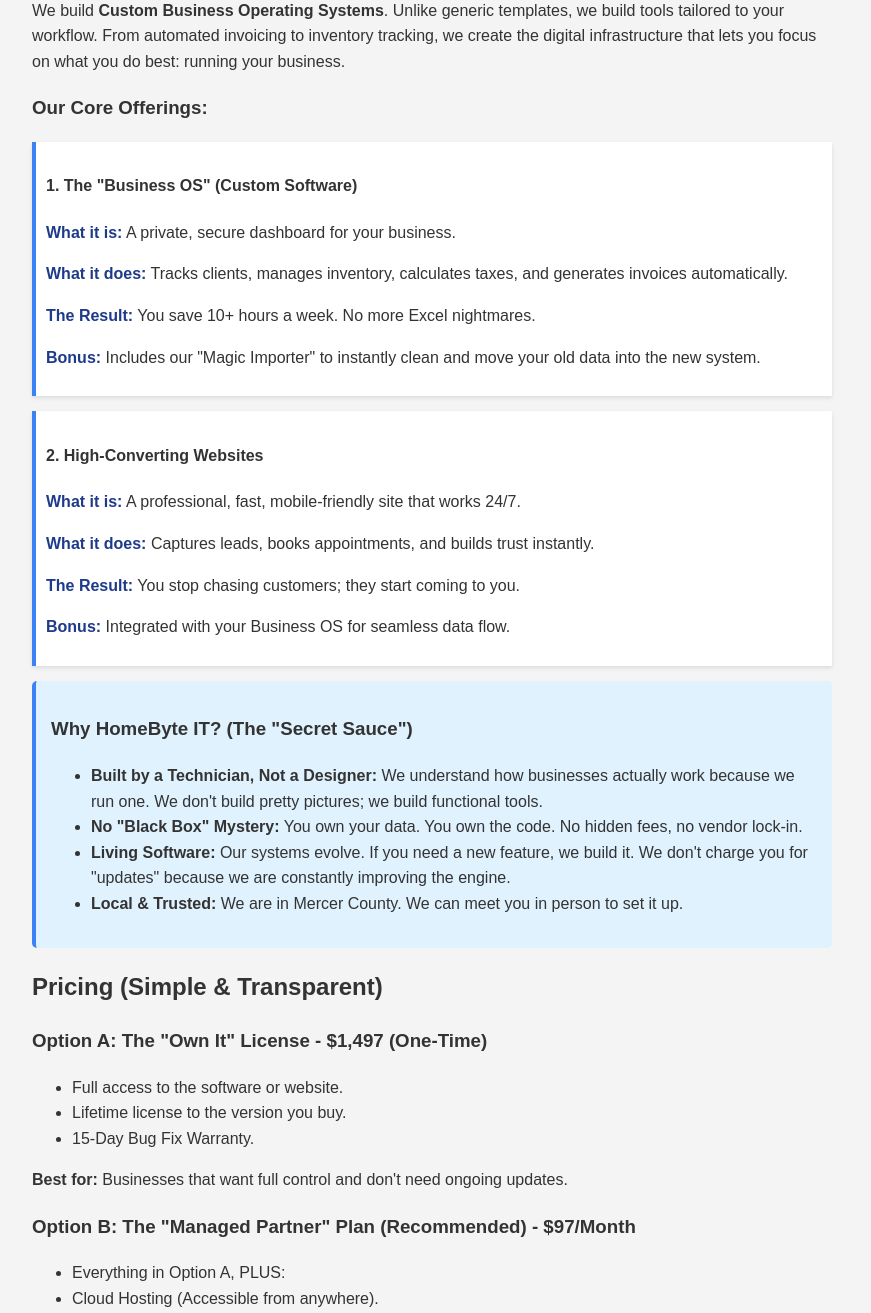
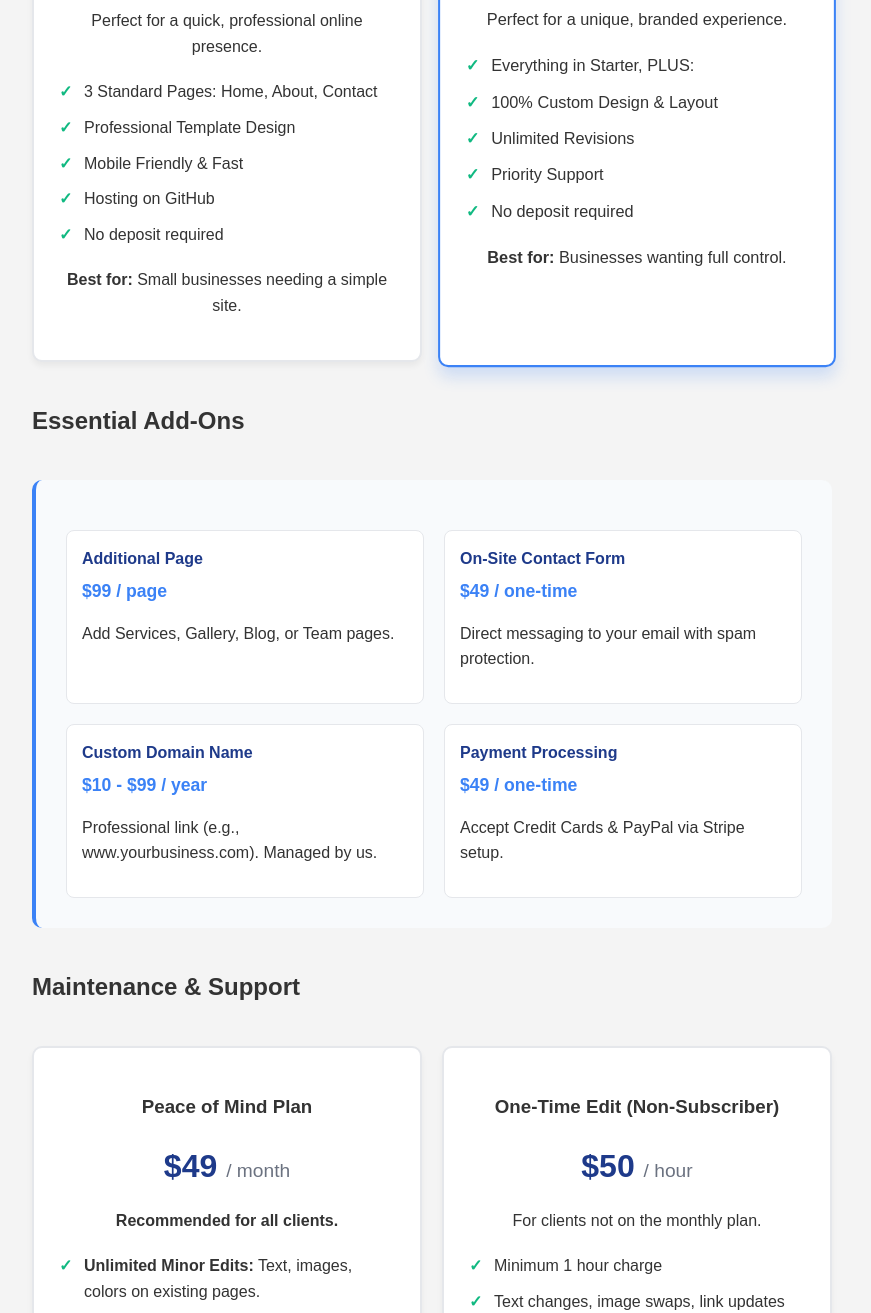
Before and after one commit to CipherLogsPlus/HomeByte-IT, a plain HTML site: page public/custom-design.html in a window 1280 px wide. Shown: the part 555-1868 px from the top of the page, without its empty margins (208-1079 px from the left). Drawn offline with Linux system fonts and the light colour scheme.

Commit message:
Update custom-design.html

```diff
--- a/public/custom-design.html
+++ b/public/custom-design.html
@@ -3,100 +3,271 @@
 <head>
     <meta charset="UTF-8">
     <meta name="viewport" content="width=device-width, initial-scale=1.0">
-    <meta name="description" content="Stop wasting time on tech. Start growing your business with custom software and websites built for your workflow by HomeByte IT.">
-    <title>Custom Tools | HomeByte IT</title>
+    <meta name="description" content="Professional custom website design and software development by HomeByte IT. Affordable, secure, and built for your business.">
+    <title>Custom Websites & Software | HomeByte IT</title>
     <link rel="stylesheet" type="text/css" href="style.css">
     <script src="nav.js" defer></script>
+
+    <!-- Additional Styles for Pricing Section -->
+    <style>
+        .pricing-grid {
+            display: flex;
+            flex-wrap: wrap;
+            gap: 20px;
+            justify-content: center;
+            margin: 40px 0;
+        }
+        .pricing-card {
+            background: white;
+            border: 2px solid #e5e7eb;
+            border-radius: 10px;
+            padding: 25px;
+            flex: 1;
+            min-width: 300px;
+            max-width: 450px;
+            text-align: center;
+            box-shadow: 0 4px 6px rgba(0,0,0,0.05);
+        }
+        .pricing-card.highlight {
+            border-color: #3b82f6;
+            box-shadow: 0 10px 15px rgba(59, 130, 246, 0.2);
+            transform: scale(1.02);
+            position: relative;
+        }
+        .pricing-card.highlight::before {
+            content: "Most Popular";
+            position: absolute;
+            top: -12px;
+            left: 50%;
+            transform: translateX(-50%);
+            background: #3b82f6;
+            color: white;
+            padding: 4px 12px;
+            border-radius: 15px;
+            font-size: 0.85em;
+            font-weight: bold;
+        }
+        .price-tag {
+            font-size: 2em;
+            font-weight: bold;
+            color: #1e3a8a;
+            margin: 15px 0;
+        }
+        .price-sub {
+            font-size: 0.6em;
+            color: #6b7280;
+            font-weight: normal;
+        }
+        .feature-list {
+            list-style: none;
+            padding: 0;
+            margin: 20px 0;
+            text-align: left;
+        }
+        .feature-list li {
+            margin-bottom: 10px;
+            padding-left: 25px;
+            position: relative;
+        }
+        .feature-list li::before {
+            content: "✓";
+            color: #10b981;
+            position: absolute;
+            left: 0;
+            font-weight: bold;
+        }
+        .addon-section {
+            background: #f8fafc;
+            padding: 30px;
+            border-radius: 10px;
+            margin: 40px 0;
+            border-left: 4px solid #3b82f6;
+        }
+        .addon-grid {
+            display: grid;
+            grid-template-columns: repeat(auto-fit, minmax(250px, 1fr));
+            gap: 20px;
+            margin-top: 20px;
+        }
+        .addon-item {
+            background: white;
+            padding: 15px;
+            border-radius: 8px;
+            border: 1px solid #e5e7eb;
+        }
+        .addon-title {
+            font-weight: bold;
+            color: #1e3a8a;
+            margin-bottom: 5px;
+        }
+        .addon-price {
+            color: #3b82f6;
+            font-weight: bold;
+            font-size: 1.1em;
+        }
+        .buyout-box {
+            background: linear-gradient(135deg, #1e3a8a 0%, #3b82f6 100%);
+            color: white;
+            padding: 30px;
+            border-radius: 10px;
+            text-align: center;
+            margin: 40px 0;
+        }
+        .buyout-box h3 {
+            color: white;
+            margin-top: 0;
+        }
+        .buyout-price {
+            font-size: 2.5em;
+            font-weight: bold;
+            margin: 10px 0;
+        }
+        .disclaimer-block {
+            background: #fffbeb;
+            border-left: 4px solid #f59e0b;
+            padding: 20px;
+            margin: 40px auto;
+            max-width: 800px;
+            border-radius: 5px;
+        }
+        .cta-button {
+            display: inline-block;
+            background: #3b82f6;
+            color: white;
+            padding: 12px 25px;
+            border-radius: 5px;
+            text-decoration: none;
+            font-weight: bold;
+            margin-top: 15px;
+        }
+        .cta-button:hover {
+            background: #2563eb;
+        }
+        @media (max-width: 768px) {
+            .pricing-card.highlight { transform: scale(1); }
+        }
+    </style>
 </head>
 <body>
     <header>
         <h1 class="logo">Home<span class="byte">Byte</span> IT</h1>
-        <p class="tagline">Tech support, right at your doorstep.</p>
+        <p class="tagline">Custom Websites & Software Solutions</p>
     </header>
     <nav id="site-nav" aria-label="Primary navigation"></nav>
+
     <section>
         <h1>Stop Wasting Time on Tech. Start Growing Your Business.</h1>
-        <p>We don't just fix computers. We build the custom software and websites that run your entire operation.</p>
+        <p>We don't just fix computers. We build the custom websites and software that run your entire operation. No deposits. Pay only when you approve the work.</p>
 
-        <h2>The Problem (Hook Them)</h2>
-        <p>Most local businesses are drowning in spreadsheets, lost paperwork, and slow websites. You're spending hours on admin work that should take minutes. You're losing customers because your site is outdated. You're guessing your profits because your data is messy.</p>
-        <p><strong>That ends today.</strong></p>
+        <h2>Website Packages</h2>
+        <div class="pricing-grid">
+            <!-- Starter Package -->
+            <div class="pricing-card">
+                <h3>Starter Website (Template)</h3>
+                <div class="price-tag">$499 <span class="price-sub">/ One-time</span></div>
+                <p>Perfect for a quick, professional online presence.</p>
+                <ul class="feature-list">
+                    <li>3 Standard Pages: Home, About, Contact</li>
+                    <li>Professional Template Design</li>
+                    <li>Mobile Friendly & Fast</li>
+                    <li>Hosting on GitHub</li>
+                    <li>No deposit required</li>
+                </ul>
+                <p><strong>Best for:</strong> Small businesses needing a simple site.</p>
+            </div>
 
-        <h2>The Solution (What We Actually Do)</h2>
-        <p>We build <strong>Custom Business Operating Systems</strong>. Unlike generic templates, we build tools tailored to your workflow. From automated invoicing to inventory tracking, we create the digital infrastructure that lets you focus on what you do best: running your business.</p>
-
-        <h3>Our Core Offerings:</h3>
-        <div class="service-item">
-            <h4>1. The "Business OS" (Custom Software)</h4>
-            <p><strong>What it is:</strong> A private, secure dashboard for your business.</p>
-            <p><strong>What it does:</strong> Tracks clients, manages inventory, calculates taxes, and generates invoices automatically.</p>
-            <p><strong>The Result:</strong> You save 10+ hours a week. No more Excel nightmares.</p>
-            <p><strong>Bonus:</strong> Includes our "Magic Importer" to instantly clean and move your old data into the new system.</p>
-        </div>
-        <div class="service-item">
-            <h4>2. High-Converting Websites</h4>
-            <p><strong>What it is:</strong> A professional, fast, mobile-friendly site that works 24/7.</p>
-            <p><strong>What it does:</strong> Captures leads, books appointments, and builds trust instantly.</p>
-            <p><strong>The Result:</strong> You stop chasing customers; they start coming to you.</p>
-            <p><strong>Bonus:</strong> Integrated with your Business OS for seamless data flow.</p>
+            <!-- Custom Package -->
+            <div class="pricing-card highlight">
+                <h3>Custom Website (Tailored)</h3>
+                <div class="price-tag">$997 <span class="price-sub">/ One-time</span></div>
+                <p>Perfect for a unique, branded experience.</p>
+                <ul class="feature-list">
+                    <li>Everything in Starter, PLUS:</li>
+                    <li>100% Custom Design & Layout</li>
+                    <li>Unlimited Revisions</li>
+                    <li>Priority Support</li>
+                    <li>No deposit required</li>
+                </ul>
+                <p><strong>Best for:</strong> Businesses wanting full control.</p>
+            </div>
         </div>
 
-        <div class="benefit">
-            <h3>Why HomeByte IT? (The "Secret Sauce")</h3>
+        <h2>Essential Add-Ons</h2>
+        <div class="addon-section">
+            <div class="addon-grid">
+                <div class="addon-item">
+                    <div class="addon-title">Additional Page</div>
+                    <div class="addon-price">$99 / page</div>
+                    <p>Add Services, Gallery, Blog, or Team pages.</p>
+                </div>
+                <div class="addon-item">
+                    <div class="addon-title">On-Site Contact Form</div>
+                    <div class="addon-price">$49 / one-time</div>
+                    <p>Direct messaging to your email with spam protection.</p>
+                </div>
+                <div class="addon-item">
+                    <div class="addon-title">Custom Domain Name</div>
+                    <div class="addon-price">$10 - $99 / year</div>
+                    <p>Professional link (e.g., www.yourbusiness.com). Managed by us.</p>
+                </div>
+                <div class="addon-item">
+                    <div class="addon-title">Payment Processing</div>
+                    <div class="addon-price">$49 / one-time</div>
+                    <p>Accept Credit Cards & PayPal via Stripe setup.</p>
+                </div>
+            </div>
+        </div>
+
+        <h2>Maintenance & Support</h2>
+        <div class="pricing-grid">
+            <div class="pricing-card">
+                <h3>Peace of Mind Plan</h3>
+                <div class="price-tag">$49 <span class="price-sub">/ month</span></div>
+                <p><strong>Recommended for all clients.</strong></p>
+                <ul class="feature-list">
+                    <li><strong>Unlimited Minor Edits:</strong> Text, images, colors on existing pages.</li>
+                    <li>24/7 Monitoring & Security Updates</li>
+                    <li>Domain Renewal Management</li>
+                    <li>Priority Support</li>
+                </ul>
+                <p><em>Cancel anytime. One small edit ($50) costs more than a full month!</em></p>
+            </div>
+            <div class="pricing-card">
+                <h3>One-Time Edit (Non-Subscriber)</h3>
+                <div class="price-tag">$50 <span class="price-sub">/ hour</span></div>
+                <p>For clients not on the monthly plan.</p>
+                <ul class="feature-list">
+                    <li>Minimum 1 hour charge</li>
+                    <li>Text changes, image swaps, link updates</li>
+                    <li>No monitoring included</li>
+                </ul>
+                <p><em>Site stays live, but no free edits.</em></p>
+            </div>
+        </div>
+
+        <div class="buyout-box">
+            <h3>Full Ownership Buyout</h3>
+            <div class="buyout-price">$10,000</div>
+            <p>Get the full source code and full rights to your website.</p>
+            <p>No more monthly fees. Host it anywhere. Modify it however you want.</p>
+            <p><em>A one-time payment for total independence.</em></p>
+        </div>
+
+        <div class="disclaimer-block">
+            <h3>Important Policies</h3>
             <ul>
-                <li><strong>Built by a Technician, Not a Designer:</strong> We understand how businesses actually work because we run one. We don't build pretty pictures; we build functional tools.</li>
-                <li><strong>No "Black Box" Mystery:</strong> You own your data. You own the code. No hidden fees, no vendor lock-in.</li>
-                <li><strong>Living Software:</strong> Our systems evolve. If you need a new feature, we build it. We don't charge you for "updates" because we are constantly improving the engine.</li>
-                <li><strong>Local & Trusted:</strong> We are in Mercer County. We can meet you in person to set it up.</li>
+                <li><strong>Code Ownership:</strong> All code is hosted on our private HomeByte IT GitHub account. You do not receive the source code unless you purchase the $10,000 Buyout.</li>
+                <li><strong>Domain Policy:</strong> Domains are registered under HomeByte IT. If the annual fee is not paid, the site remains live but the custom link (www...) stops working and reverts to the default GitHub address. A $49 restoration fee applies to fix this.</li>
+                <li><strong>Payment Terms:</strong> No deposits. We build the site, you approve it, then you pay. If you don't like it, we discard the work.</li>
+                <li><strong>Edits:</strong> Without the $49/mo plan, all changes are charged at $50/hour.</li>
             </ul>
         </div>
-
-        <h2>Pricing (Simple & Transparent)</h2>
-        <div class="pricing-option">
-            <h3>Option A: The "Own It" License - $1,497 (One-Time)</h3>
-            <ul>
-                <li>Full access to the software or website.</li>
-                <li>Lifetime license to the version you buy.</li>
-                <li>15-Day Bug Fix Warranty.</li>
-            </ul>
-            <p><strong>Best for:</strong> Businesses that want full control and don't need ongoing updates.</p>
-        </div>
-        <div class="pricing-option">
-            <h3>Option B: The "Managed Partner" Plan (Recommended) - $97/Month</h3>
-            <ul>
-                <li>Everything in Option A, PLUS:</li>
-                <li>Cloud Hosting (Accessible from anywhere).</li>
-                <li>Daily Automated Backups (Your data is never lost).</li>
-                <li>Automatic Updates (You get new features as we build them).</li>
-                <li>Priority Support & Security Monitoring.</li>
-            </ul>
-            <p><strong>Best for:</strong> Businesses that want a "set it and forget it" solution.</p>
-        </div>
-        <div class="pricing-option">
-            <h3>Add-On: Smart Data Migration - $250-$500</h3>
-            <ul>
-                <li>We take your messy old data (Excel, PDFs, notebooks) and clean it up.</li>
-                <li>Our "Magic Importer" tool moves it perfectly into your new system.</li>
-                <li>No more manual typing.</li>
-            </ul>
-        </div>
-
-        <h2>The Guarantee</h2>
-        <p>We don't just deliver code and disappear. We partner with you. If your system isn't saving you time or making you money, we'll fix it until it does.</p>
 
         <h2>Ready to Automate Your Business?</h2>
         <p>Don't guess with your budget. Tell us about your workflow, and we'll build a custom quote for you.</p>
         <p><a href="contact.html" class="cta-button">CONTACT US FOR A FREE CONSULTATION</a></p>
+    </section>
 
-        <div class="disclaimer-block">
-            <h3>Important Notes</h3>
-            <ul>
-                <li>All systems are custom-built based on your specific workflow and requirements.</li>
-                <li>Implementation includes training and onboarding support.</li>
-                <li>We prioritize data security, privacy, and compliance with industry standards.</li>
-            </ul>
-        </div>
-    </section>
     <footer>
         <p><strong>HomeByte IT™</strong> is a sole proprietorship providing mobile computer support in Mercer County, Pennsylvania.</p>
         <p class="footer-links">
```
